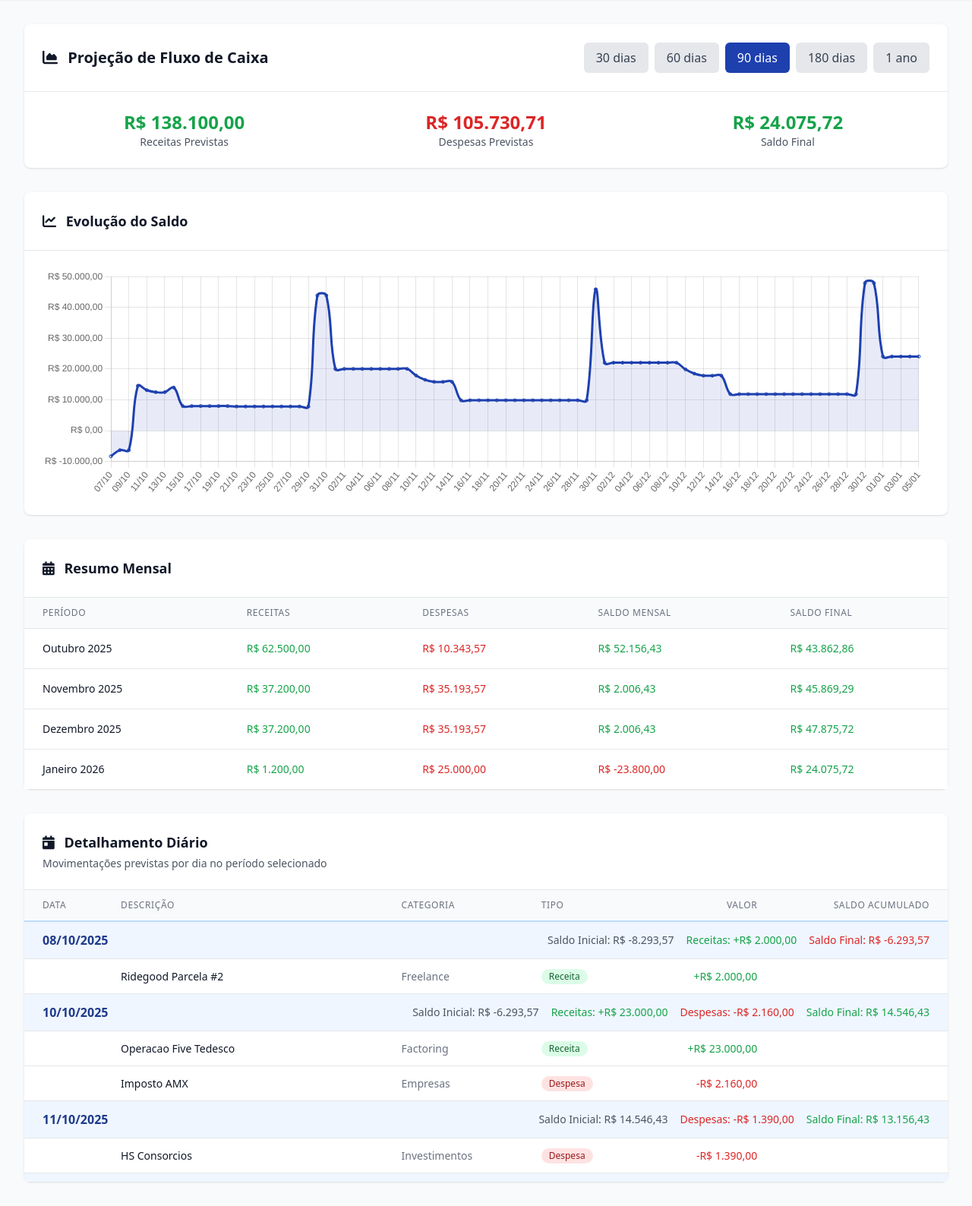
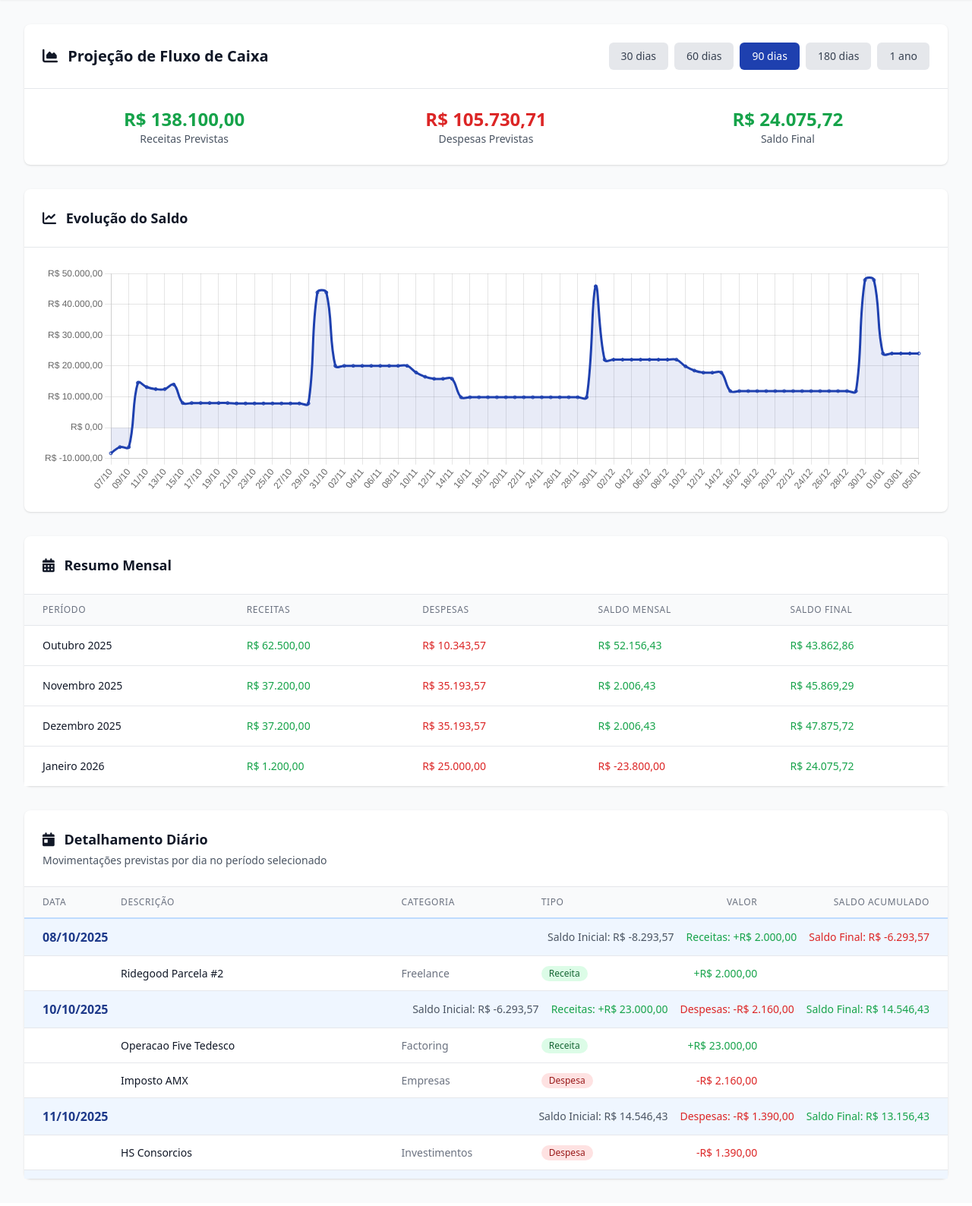
Before and after one commit to crisweiser17/gestao_de_contas, a PHP site: page /cash-flow.php in a window 1280 px wide. Shown: the part 65-1653 px from the top of the page at 76% size. After the commit the page ends 1619 px from the top, so only its background shows below. Run offline with PHP 8.4, Linux system fonts and the light colour scheme; the visitor is signed in with stand-in values (Sample User, id 1); data comes from the database, SQL or seed files in the repository; some libraries are stand-ins or nearby versions.

Commit message:
Fluxo de Caixa: melhorias de responsividade no mobile\n\n- Seletor de período com wrap e botões menores\n- Detalhamento diário em formato de cards no mobile\n- Oculta colunas menos críticas (Categoria/Saldo) em telas pequenas\n- Cabeçalho do dia com quebra e tipografia compacta\n- Ajuste de altura do container para melhor rolagem

```diff
--- a/cash-flow.php
+++ b/cash-flow.php
@@ -185,15 +185,15 @@ function formatMonthYear($date) {
         <!-- Seletor de Período -->
         <div class="bg-white rounded-lg shadow mb-8">
             <div class="p-6 border-b border-gray-200">
-                <div class="flex justify-between items-center">
+                <div class="flex flex-col sm:flex-row sm:justify-between sm:items-center gap-3">
                     <h2 class="text-xl font-semibold text-gray-900">
                         <i class="fas fa-chart-area mr-2"></i>
                         Projeção de Fluxo de Caixa
                     </h2>
-                    <div class="flex space-x-2">
+                    <div class="flex flex-wrap gap-2">
                         <?php foreach ($periods as $days => $label): ?>
                         <a href="?period=<?= $days ?>"
-                           class="px-4 py-2 rounded-md transition-colors <?= $selectedPeriod == $days ? 'bg-primary text-white' : 'bg-gray-200 text-gray-700 hover:bg-gray-300' ?>">
+                           class="px-4 py-2 rounded-md transition-colors text-sm <?= $selectedPeriod == $days ? 'bg-primary text-white' : 'bg-gray-200 text-gray-700 hover:bg-gray-300' ?>">
                             <?= $label ?>
                         </a>
                         <?php endforeach; ?>
@@ -288,16 +288,16 @@ function formatMonthYear($date) {
                 </h3>
                 <p class="text-sm text-gray-600 mt-1">Movimentações previstas por dia no período selecionado</p>
             </div>
-            <div class="max-h-96 overflow-y-auto">
+            <div class="hidden md:block overflow-y-auto max-h-[70vh] md:max-h-96">
                 <table class="min-w-full divide-y divide-gray-200">
                     <thead class="bg-gray-50 sticky top-0">
                         <tr>
                             <th class="px-6 py-3 text-left text-xs font-medium text-gray-500 uppercase tracking-wider">Data</th>
                             <th class="px-6 py-3 text-left text-xs font-medium text-gray-500 uppercase tracking-wider">Descrição</th>
-                            <th class="px-6 py-3 text-left text-xs font-medium text-gray-500 uppercase tracking-wider">Categoria</th>
+                            <th class="px-6 py-3 text-left text-xs font-medium text-gray-500 uppercase tracking-wider hidden md:table-cell">Categoria</th>
                             <th class="px-6 py-3 text-left text-xs font-medium text-gray-500 uppercase tracking-wider">Tipo</th>
                             <th class="px-6 py-3 text-right text-xs font-medium text-gray-500 uppercase tracking-wider">Valor</th>
-                            <th class="px-6 py-3 text-right text-xs font-medium text-gray-500 uppercase tracking-wider">Saldo Acumulado</th>
+                            <th class="px-6 py-3 text-right text-xs font-medium text-gray-500 uppercase tracking-wider hidden md:table-cell">Saldo Acumulado</th>
                         </tr>
                     </thead>
                     <tbody class="bg-white divide-y divide-gray-200">
@@ -309,9 +309,9 @@ function formatMonthYear($date) {
                                 <!-- Cabeçalho do dia -->
                                 <tr class="bg-blue-50 border-t-2 border-blue-200">
                                     <td colspan="6" class="px-6 py-3">
-                                        <div class="flex justify-between items-center">
+                                        <div class="flex flex-col md:flex-row md:justify-between md:items-center gap-2">
                                             <h4 class="font-semibold text-blue-900"><?= formatDate($day['date']) ?></h4>
-                                            <div class="flex space-x-4 text-sm">
+                                            <div class="flex flex-wrap gap-x-4 gap-y-1 text-xs md:text-sm">
                                                 <span class="text-gray-600">Saldo Inicial: <?= formatCurrency($previousBalance) ?></span>
                                                 <?php if ($day['income'] > 0): ?>
                                                 <span class="text-green-600">Receitas: +<?= formatCurrency($day['income']) ?></span>
@@ -330,10 +330,10 @@ function formatMonthYear($date) {
                                 <!-- Movimentações do dia -->
                                 <?php foreach ($day['accounts'] as $account): ?>
                                 <tr class="hover:bg-gray-50">
-                                    <td class="px-6 py-3 whitespace-nowrap text-sm text-gray-400">
+                                    <td class="px-6 py-3 whitespace-nowrap text-sm text-gray-400 hidden md:table-cell">
                                         <!-- Data vazia para as linhas de movimentação -->
                                     </td>
-                                    <td class="px-6 py-3 text-sm text-gray-900">
+                                    <td class="px-4 py-2 md:px-6 md:py-3 text-sm text-gray-900 whitespace-normal md:whitespace-nowrap">
                                         <div class="flex items-center">
                                             <?php if (isset($account['is_projection']) && $account['is_projection']): ?>
                                             <i class="fas fa-sync-alt text-blue-500 mr-2" title="Conta recorrente projetada"></i>
@@ -341,18 +341,18 @@ function formatMonthYear($date) {
                                             <?= htmlspecialchars($account['description']) ?>
                                         </div>
                                     </td>
-                                    <td class="px-6 py-3 whitespace-nowrap text-sm text-gray-500">
+                                    <td class="px-4 py-2 md:px-6 md:py-3 whitespace-nowrap text-sm text-gray-500 hidden md:table-cell">
                                         <?= htmlspecialchars($account['category_name'] ?? 'Sem categoria') ?>
                                     </td>
-                                    <td class="px-6 py-3 whitespace-nowrap text-sm">
+                                    <td class="px-4 py-2 md:px-6 md:py-3 whitespace-nowrap text-sm">
                                         <span class="inline-flex items-center px-2.5 py-0.5 rounded-full text-xs font-medium <?= $account['type'] == 'receita' ? 'bg-green-100 text-green-800' : 'bg-red-100 text-red-800' ?>">
                                             <?= $account['type'] == 'receita' ? 'Receita' : 'Despesa' ?>
                                         </span>
                                     </td>
-                                    <td class="px-6 py-3 whitespace-nowrap text-sm text-right font-medium <?= $account['type'] == 'receita' ? 'text-green-600' : 'text-red-600' ?>">
+                                    <td class="px-4 py-2 md:px-6 md:py-3 whitespace-nowrap text-sm text-right font-medium <?= $account['type'] == 'receita' ? 'text-green-600' : 'text-red-600' ?>">
                                         <?= $account['type'] == 'receita' ? '+' : '-' ?><?= formatCurrency($account['amount']) ?>
                                     </td>
-                                    <td class="px-6 py-3 whitespace-nowrap text-sm text-right text-gray-400">
+                                    <td class="px-4 py-2 md:px-6 md:py-3 whitespace-nowrap text-sm text-right text-gray-400 hidden md:table-cell">
                                         <!-- Saldo vazio para as linhas de movimentação -->
                                     </td>
                                 </tr>
@@ -363,6 +363,62 @@ function formatMonthYear($date) {
                         <?php endforeach; ?>
                     </tbody>
                 </table>
+            </div>
+            <div class="block md:hidden">
+                <?php
+                $prevBalMobile = $projection['current_balance'];
+                foreach ($projection['daily_flow'] as $day):
+                    if (!empty($day['accounts'])): ?>
+                    <div class="bg-blue-50 border-t-2 border-blue-200 px-4 py-3">
+                        <div class="flex flex-col gap-1">
+                            <div class="flex items-center justify-between">
+                                <h4 class="font-semibold text-blue-900 text-sm"><?= formatDate($day['date']) ?></h4>
+                                <span class="font-medium <?= $day['running_balance'] >= 0 ? 'text-green-600' : 'text-red-600' ?> text-sm">
+                                    <?= formatCurrency($day['running_balance']) ?>
+                                </span>
+                            </div>
+                            <div class="flex flex-wrap gap-x-3 gap-y-1 text-xs">
+                                <span class="text-gray-600">Inicial: <?= formatCurrency($prevBalMobile) ?></span>
+                                <?php if ($day['income'] > 0): ?>
+                                <span class="text-green-600">Receitas: +<?= formatCurrency($day['income']) ?></span>
+                                <?php endif; ?>
+                                <?php if ($day['expense'] > 0): ?>
+                                <span class="text-red-600">Despesas: -<?= formatCurrency($day['expense']) ?></span>
+                                <?php endif; ?>
+                            </div>
+                        </div>
+                    </div>
+                    <?php foreach ($day['accounts'] as $account): ?>
+                    <div class="px-4 py-3 border-b bg-white">
+                        <div class="flex items-start justify-between gap-3">
+                            <div class="min-w-0">
+                                <div class="flex items-center text-sm text-gray-900">
+                                    <?php if (isset($account['is_projection']) && $account['is_projection']): ?>
+                                    <i class="fas fa-sync-alt text-blue-500 mr-2" title="Conta recorrente projetada"></i>
+                                    <?php endif; ?>
+                                    <span class="truncate">
+                                        <?= htmlspecialchars($account['description']) ?>
+                                    </span>
+                                </div>
+                                <div class="text-xs text-gray-500 mt-0.5">
+                                    <?= htmlspecialchars($account['category_name'] ?? 'Sem categoria') ?>
+                                </div>
+                            </div>
+                            <div class="text-right">
+                                <div class="text-sm font-medium <?= $account['type'] == 'receita' ? 'text-green-600' : 'text-red-600' ?>">
+                                    <?= $account['type'] == 'receita' ? '+' : '-' ?><?= formatCurrency($account['amount']) ?>
+                                </div>
+                                <div class="mt-1">
+                                    <span class="inline-flex items-center px-2 py-0.5 rounded-full text-[11px] font-medium <?= $account['type'] == 'receita' ? 'bg-green-100 text-green-800' : 'bg-red-100 text-red-800' ?>">
+                                        <?= $account['type'] == 'receita' ? 'Receita' : 'Despesa' ?>
+                                    </span>
+                                </div>
+                            </div>
+                        </div>
+                    </div>
+                    <?php endforeach; ?>
+                    <?php $prevBalMobile = $day['running_balance']; ?>
+                <?php endif; endforeach; ?>
             </div>
         </div>
     </main>
```
